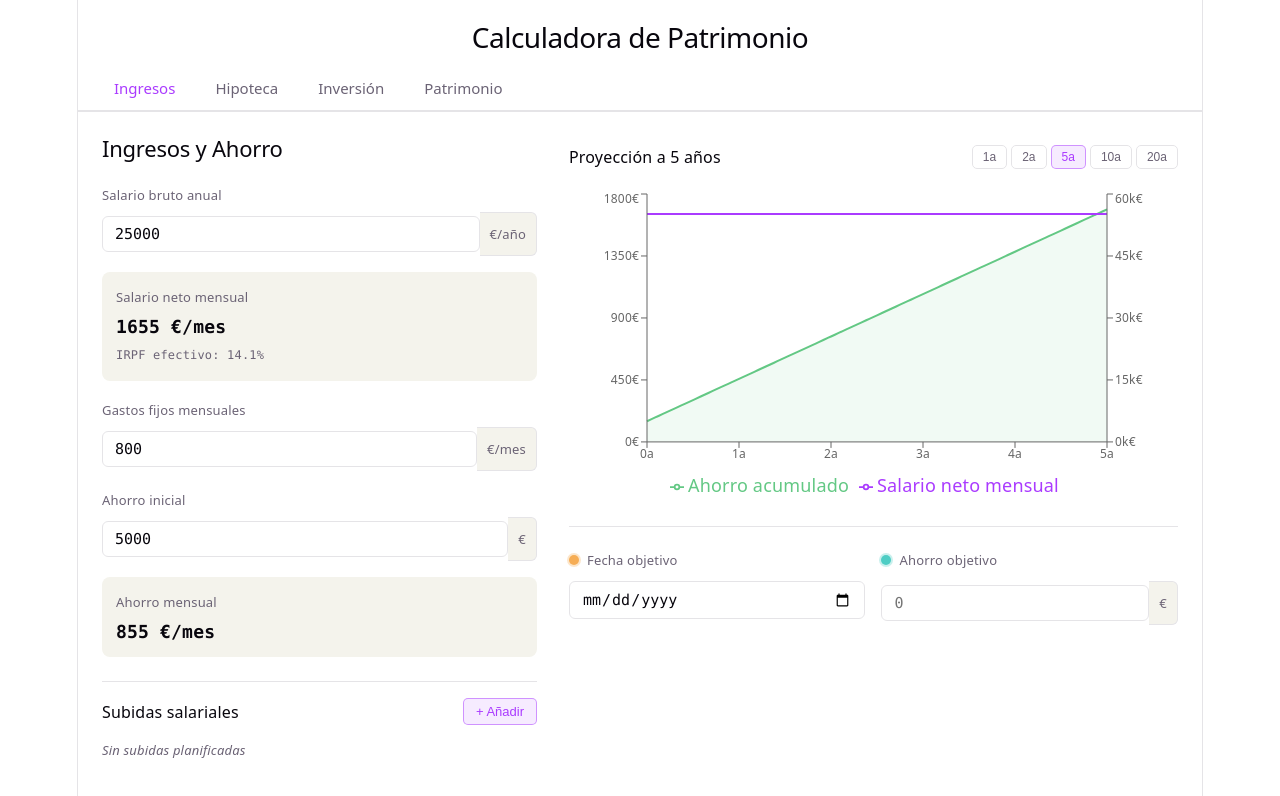
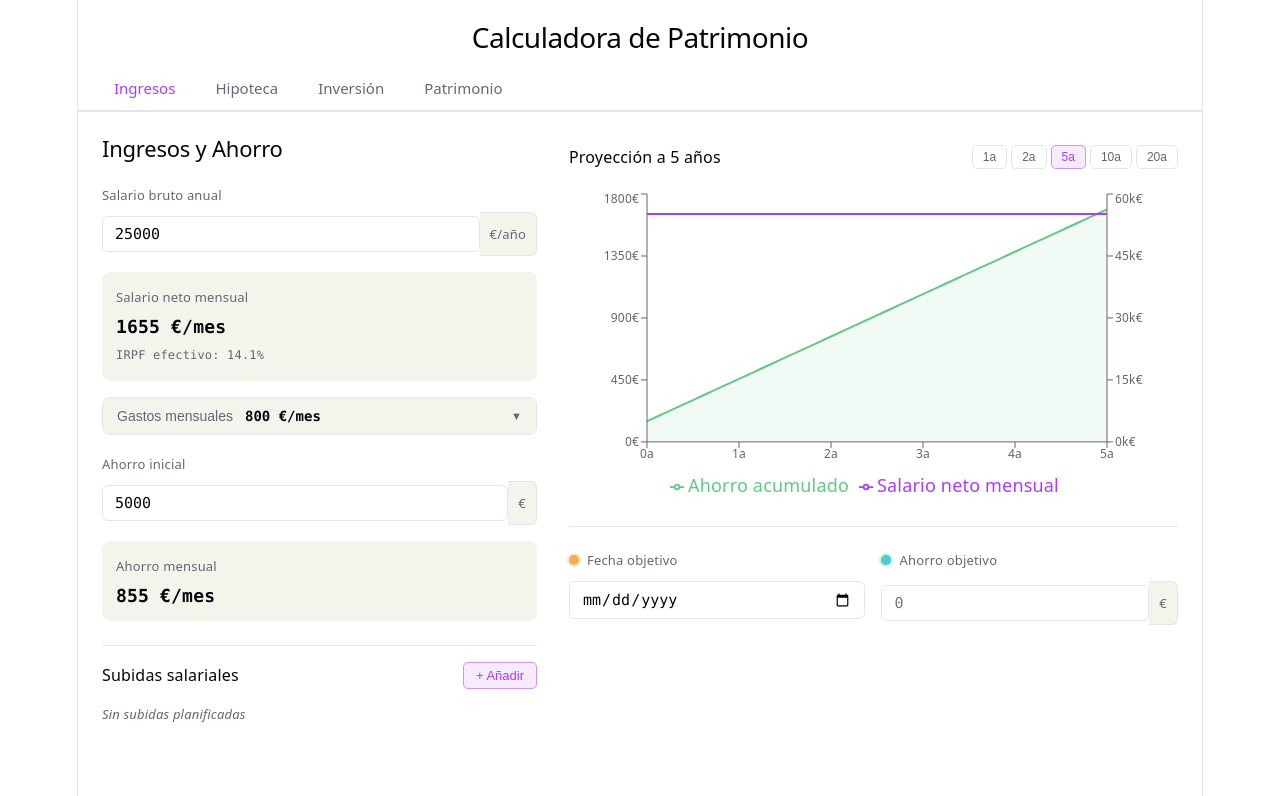
Before and after one commit to aleixRabassa/calculadora-patrimonio, a React (Vite) app: page / in a window 1280 px wide. Shown: the top 796 px of the page. Built offline with nearby package versions, Linux system fonts and the light colour scheme.

Commit message:
feat: implement collapsible monthly expenses section with dynamic management

```diff
--- a/src/components/Ingresos.css
+++ b/src/components/Ingresos.css
@@ -101,6 +101,121 @@ input[type="date"] {
   font-weight: 400;
   color: var(--text);
   margin-top: 2px;
+}
+
+/* Gastos mensuales (collapsible) */
+.gastos {
+  margin-bottom: 16px;
+  border: 1px solid var(--border);
+  border-radius: 8px;
+  overflow: hidden;
+}
+
+.gastos__header {
+  display: flex;
+  align-items: center;
+  justify-content: space-between;
+  padding: 10px 14px;
+  background: var(--code-bg);
+  cursor: pointer;
+  width: 100%;
+  border: none;
+  text-align: left;
+  gap: 8px;
+  transition: background 0.15s;
+
+  &:hover {
+    background: rgba(255, 255, 255, 0.04);
+  }
+}
+
+.gastos__title {
+  display: flex;
+  align-items: center;
+  gap: 12px;
+  flex: 1;
+  min-width: 0;
+}
+
+.gastos__title h3 {
+  margin: 0;
+  font-size: 14px;
+  font-weight: 500;
+  color: var(--text);
+  white-space: nowrap;
+}
+
+.gastos__total {
+  font-family: var(--mono);
+  font-size: 14px;
+  font-weight: 600;
+  color: var(--text-h);
+}
+
+.gastos__toggle {
+  font-size: 11px;
+  color: var(--text);
+  transition: transform 0.2s;
+  flex-shrink: 0;
+}
+
+.gastos__toggle--open {
+  transform: rotate(180deg);
+}
+
+.gastos__body {
+  padding: 12px 14px;
+  border-top: 1px solid var(--border);
+  display: flex;
+  flex-direction: column;
+  gap: 8px;
+}
+
+.gastos__empty {
+  font-size: 13px;
+  color: var(--text);
+  font-style: italic;
+  margin: 0;
+}
+
+.gasto-row {
+  display: flex;
+  align-items: center;
+  gap: 8px;
+}
+
+.gasto-desc {
+  flex: 1.4;
+  font-family: inherit;
+  font-size: 14px;
+  padding: 7px 10px;
+  border: 1px solid var(--border);
+  border-radius: 6px;
+  background: var(--bg);
+  color: var(--text-h);
+  box-sizing: border-box;
+  transition: border-color 0.2s;
+  min-width: 0;
+
+  &:focus {
+    outline: none;
+    border-color: var(--accent);
+  }
+
+  &::placeholder {
+    color: var(--text);
+    opacity: 0.45;
+  }
+}
+
+.gasto-value {
+  flex: 1;
+  min-width: 0;
+}
+
+.gastos__add {
+  align-self: flex-start;
+  margin-top: 4px;
 }
 
 /* Subidas salariales */
--- a/src/components/Ingresos.tsx
+++ b/src/components/Ingresos.tsx
@@ -1,4 +1,4 @@
-import { useMemo, useState } from 'react'
+import { useMemo, useState, useEffect } from 'react'
 import { Area, ComposedChart, Line, ReferenceDot, ReferenceLine, ResponsiveContainer, Tooltip, XAxis, YAxis, Legend } from 'recharts'
 import { useLocalStorage } from '../hooks/useLocalStorage'
 import { calcularSalarioNeto } from '../utils/calculations'
@@ -10,16 +10,27 @@ interface SubidaSalarial {
   nuevoBrutoAnual: number
 }
 
+interface GastoMensual {
+  id: string
+  descripcion: string
+  valor: number
+}
+
+// Legacy shape used only for one-time migration
+interface LegacyIngresosState {
+  gastosFijos?: number
+}
+
 interface IngresosState {
   brutoAnual: number
-  gastosFijos: number
+  gastos: GastoMensual[]
   ahorroInicial: number
   subidas: SubidaSalarial[]
 }
 
 const DEFAULT_STATE: IngresosState = {
   brutoAnual: 25_000,
-  gastosFijos: 800,
+  gastos: [{ id: 'gasto-default', descripcion: 'Gastos fijos', valor: 800 }],
   ahorroInicial: 5_000,
   subidas: [],
 }
@@ -40,9 +51,21 @@ export function Ingresos() {
   const [horizonYears, setHorizonYears] = useState<number>(5)
   const [fechaObjetivo, setFechaObjetivo] = useLocalStorage<string>('calc.ingresos.fechaObjetivo', '')
   const [ahorroObjetivo, setAhorroObjetivo] = useLocalStorage<number | null>('calc.ingresos.ahorroObjetivo', null)
+  const [gastosExpanded, setGastosExpanded] = useState<boolean>(false)
+
+  // One-time migration: if old state has gastosFijos but no gastos, convert it
+  useEffect(() => {
+    if (!state.gastos) {
+      const legacy = (state as IngresosState & LegacyIngresosState).gastosFijos ?? 800
+      setState(prev => ({ ...prev, gastos: [{ id: crypto.randomUUID(), descripcion: 'Gastos fijos', valor: legacy }] }))
+    }
+  }, [state, setState])
+
+  const gastosList = state.gastos ?? []
+  const totalGastos = gastosList.reduce((sum, g) => sum + g.valor, 0)
 
   const netoInfo = calcularSalarioNeto(state.brutoAnual)
-  const ahorroMensual = netoInfo.netoMensual - state.gastosFijos
+  const ahorroMensual = netoInfo.netoMensual - totalGastos
 
   // Full 20-year projection used for target calculations
   const fullProjection = useMemo(() => {
@@ -50,13 +73,14 @@ export function Ingresos() {
     const data: Array<{ mes: number; label: string; salarioNeto: number; ahorroAcumulado: number }> = []
     let ahorroAcum = state.ahorroInicial
     let brutoActual = state.brutoAnual
+    const gastosMensuales = (state.gastos ?? []).reduce((sum, g) => sum + g.valor, 0)
 
     for (let m = 0; m <= MAX_HORIZONTE_MESES; m++) {
       const subida = subidasOrdenadas.find(s => s.mes === m)
       if (subida) brutoActual = subida.nuevoBrutoAnual
 
       const neto = calcularSalarioNeto(brutoActual)
-      const ahorro = neto.netoMensual - state.gastosFijos
+      const ahorro = neto.netoMensual - gastosMensuales
       if (m > 0) ahorroAcum += ahorro
 
       const year = Math.floor(m / 12)
@@ -69,7 +93,7 @@ export function Ingresos() {
       })
     }
     return data
-  }, [state.brutoAnual, state.gastosFijos, state.ahorroInicial, state.subidas])
+  }, [state.brutoAnual, state.gastos, state.ahorroInicial, state.subidas])
 
   const chartData = useMemo(
     () => fullProjection.slice(0, horizonYears * 12 + 1),
@@ -109,13 +133,32 @@ export function Ingresos() {
     }
   }, [ahorroObjetivo, fullProjection, horizonYears])
 
-  const addSubida = () => {
-    const nextMes = state.subidas.length > 0
-      ? Math.max(...state.subidas.map(s => s.mes)) + 12
-      : 12
+  const addGasto = () => {
     setState(prev => ({
       ...prev,
-      subidas: [...prev.subidas, { id: crypto.randomUUID(), mes: nextMes, nuevoBrutoAnual: prev.brutoAnual + 2_000 }],
+      gastos: [...(prev.gastos ?? []), { id: crypto.randomUUID(), descripcion: '', valor: 0 }],
+    }))
+  }
+
+  const removeGasto = (id: string) => {
+    setState(prev => ({ ...prev, gastos: (prev.gastos ?? []).filter(g => g.id !== id) }))
+  }
+
+  const updateGasto = (id: string, field: 'descripcion' | 'valor', value: string | number) => {
+    setState(prev => ({
+      ...prev,
+      gastos: (prev.gastos ?? []).map(g => g.id === id ? { ...g, [field]: value } : g),
+    }))
+  }
+
+  const addSubida = () => {
+    const sortedSubidas = [...state.subidas].sort((a, b) => a.mes - b.mes)
+    const lastSubida = sortedSubidas[sortedSubidas.length - 1] ?? null
+    const nextMes = lastSubida != null ? lastSubida.mes + 12 : 12
+    const nextBruto = lastSubida != null ? lastSubida.nuevoBrutoAnual + 5_000 : state.brutoAnual + 5_000
+    setState(prev => ({
+      ...prev,
+      subidas: [...prev.subidas, { id: crypto.randomUUID(), mes: nextMes, nuevoBrutoAnual: nextBruto }],
     }))
   }
 
@@ -161,19 +204,49 @@ export function Ingresos() {
           </div>
         </div>
 
-        <div className="field">
-          <label htmlFor="gastosFijos">Gastos fijos mensuales</label>
-          <div className="input-group">
+        <div className="gastos">
+          <button
+            type="button"
+            className="gastos__header"
+            onClick={() => setGastosExpanded(prev => !prev)}
+            aria-expanded={gastosExpanded}
+          >
+            <div className="gastos__title">
+              <h3>Gastos mensuales</h3>
+              <span className="gastos__total">{totalGastos.toFixed(0)} €/mes</span>
+            </div>
+            <span className={`gastos__toggle${gastosExpanded ? ' gastos__toggle--open' : ''}`}>▼</span>
+          </button>
+          {gastosExpanded && (
+            <div className="gastos__body">
+              {gastosList.length === 0 && (
+                <p className="gastos__empty">Sin gastos añadidos</p>
+              )}
+              {gastosList.map(gasto => (
+                <div key={gasto.id} className="gasto-row">
                   <input
-              id="gastosFijos"
+                    type="text"
+                    className="gasto-desc"
+                    placeholder="Descripción"
+                    value={gasto.descripcion}
+                    onChange={e => updateGasto(gasto.id, 'descripcion', e.target.value)}
+                  />
+                  <div className="input-group gasto-value">
+                    <input
                       type="number"
                       min={0}
                       step={50}
-              value={state.gastosFijos}
-              onChange={e => setState(prev => ({ ...prev, gastosFijos: Number(e.target.value) }))}
+                      value={gasto.valor}
+                      onChange={e => updateGasto(gasto.id, 'valor', Number(e.target.value))}
                     />
                     <span className="suffix">€/mes</span>
                   </div>
+                  <button type="button" className="btn-remove" onClick={() => removeGasto(gasto.id)}>✕</button>
+                </div>
+              ))}
+              <button type="button" className="btn-add gastos__add" onClick={addGasto}>+ Añadir gasto</button>
+            </div>
+          )}
         </div>
 
         <div className="field">
```
Also changed, not shown: 1 other file (tests, documents, lock files or other folders). Lines whose indentation alone changed are shown as unchanged.
